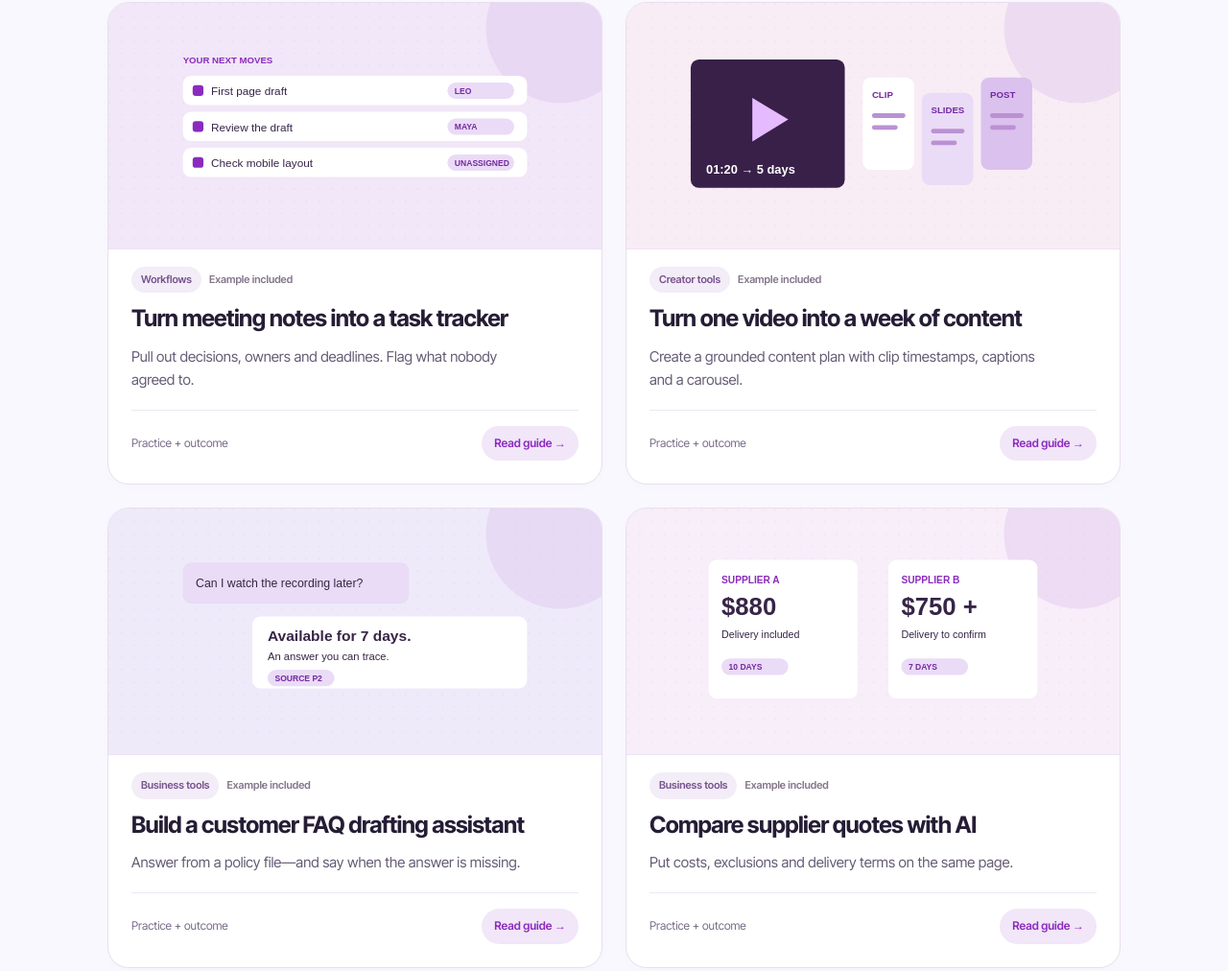
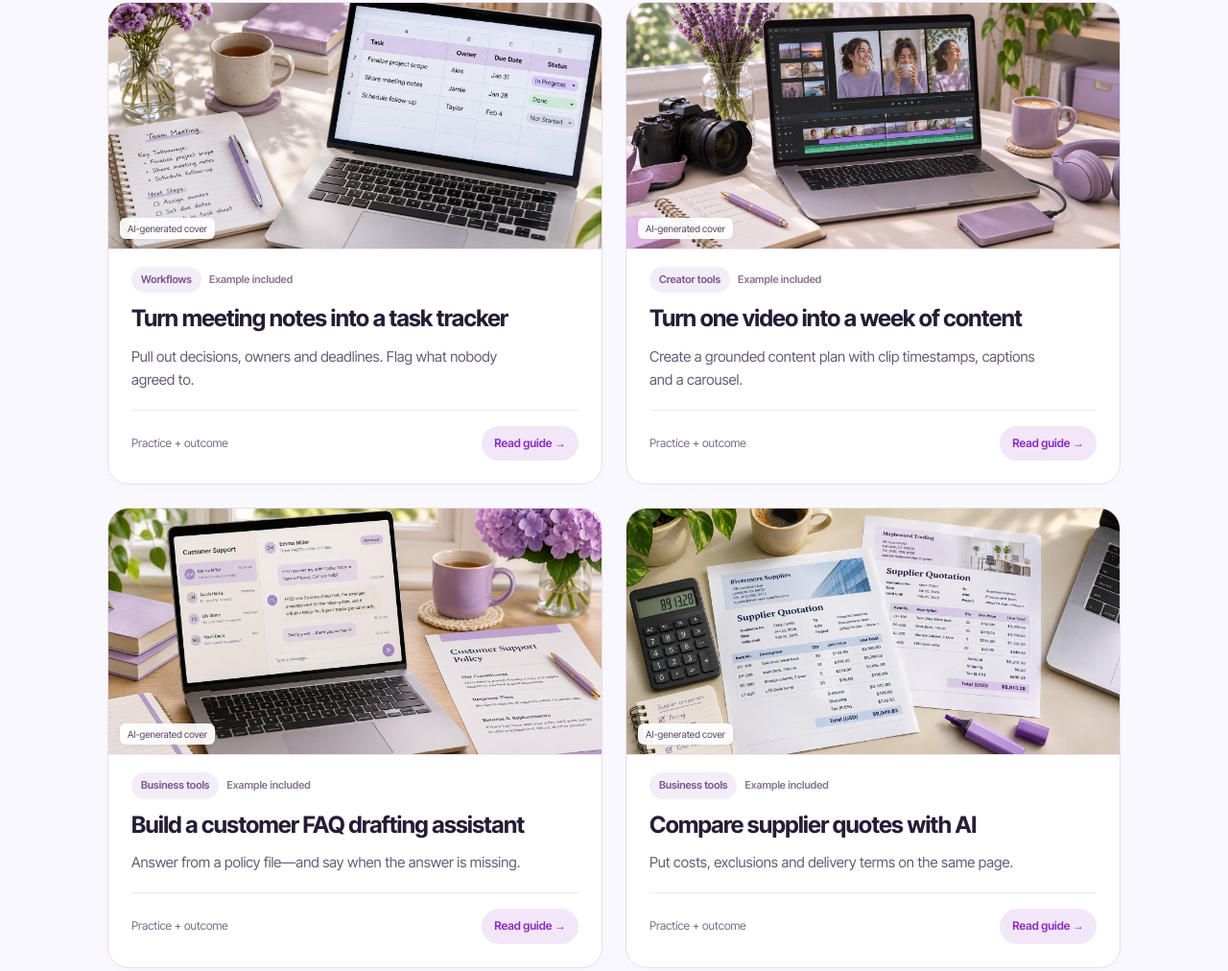
Before and after one commit to HeonHiteng/sherlyn-guide, a plain HTML site: page index.html in a window 1280 px wide. Shown: the part 910-1922 px from the top of the page at 96% size. Drawn offline with Linux system fonts and the light colour scheme.

Commit message:
Replace all guide icons with labelled photorealistic concept covers

```diff
--- a/guide-cards.css
+++ b/guide-cards.css
@@ -13,3 +13,7 @@
 #guides .card:hover .card-foot b,#guides .card:focus-visible .card-foot b{background:#681d91;color:#fff;transform:none}
 #guides .card:focus-visible{outline:3px solid #8b2bbd;outline-offset:4px}
 @media(max-width:650px){#guides .grid{grid-template-columns:minmax(0,1fr);gap:20px}#guides .card{padding:20px;border-radius:20px}#guides .guide-thumbnail{margin:-20px -20px 3px}#guides .card h3{font-size:23px}}
+
+/* Photographic covers are illustrative, not product screenshots. */
+#guides .guide-thumbnail{position:relative;background:#eee7f0}
+#guides .cover-label{position:absolute;z-index:1;bottom:10px;left:12px;padding:4px 8px;border-radius:6px;background:#ffffffed;color:#584362;font-size:10px;line-height:1.4;box-shadow:0 1px 5px #251d3510;pointer-events:none}
--- a/index.html
+++ b/index.html
@@ -11,7 +11,7 @@
 <link rel="preconnect" href="https://fonts.gstatic.com" crossorigin>
 <link href="https://fonts.googleapis.com/css2?family=Inter+Tight:wght@400;500;600;700&family=IBM+Plex+Mono:wght@400;500&display=swap" rel="stylesheet">
 <link rel="stylesheet" href="styles.css?v=featured-20261126">
-<link rel="stylesheet" href="guide-cards.css?v=20261126">
+<link rel="stylesheet" href="guide-cards.css?v=photo-covers-1">
 </head>
 <body>
   <a class="skip-link" href="#main">Skip to content</a>
@@ -53,36 +53,36 @@
         </div>
       </div>
       <div class="grid">
-<a href="guides/meeting-to-task-tracker.html" class="card card-visual"><div class="guide-thumbnail"><img src="images/meeting-to-task-tracker.svg?v=2" alt="" width="960" height="480" loading="lazy"></div><div class="tags"><span class="chip">Workflows</span><span class="chip">Example included</span></div><h3>Turn meeting notes into a task tracker</h3><p>Pull out decisions, owners and deadlines. Flag what nobody agreed to.</p><div class="card-foot"><span>Practice + outcome</span><b>Read guide →</b></div></a>
-<a href="guides/video-to-content-week.html" class="card card-visual"><div class="guide-thumbnail"><img src="images/video-to-content-week.svg?v=2" alt="" width="960" height="480" loading="lazy"></div><div class="tags"><span class="chip">Creator tools</span><span class="chip">Example included</span></div><h3>Turn one video into a week of content</h3><p>Create a grounded content plan with clip timestamps, captions and a carousel.</p><div class="card-foot"><span>Practice + outcome</span><b>Read guide →</b></div></a>
-<a href="guides/customer-faq-assistant.html" class="card card-visual"><div class="guide-thumbnail"><img src="images/customer-faq-assistant.svg?v=2" alt="" width="960" height="480" loading="lazy"></div><div class="tags"><span class="chip">Business tools</span><span class="chip">Example included</span></div><h3>Build a customer FAQ drafting assistant</h3><p>Answer from a policy file—and say when the answer is missing.</p><div class="card-foot"><span>Practice + outcome</span><b>Read guide →</b></div></a>
-<a href="guides/compare-supplier-quotes.html" class="card card-visual"><div class="guide-thumbnail"><img src="images/compare-supplier-quotes.svg?v=2" alt="" width="960" height="480" loading="lazy"></div><div class="tags"><span class="chip">Business tools</span><span class="chip">Example included</span></div><h3>Compare supplier quotes with AI</h3><p>Put costs, exclusions and delivery terms on the same page.</p><div class="card-foot"><span>Practice + outcome</span><b>Read guide →</b></div></a>
-<a href="guides/clean-a-messy-spreadsheet.html" class="card card-visual"><div class="guide-thumbnail"><img src="images/clean-a-messy-spreadsheet.svg?v=2" alt="" width="960" height="480" loading="lazy"></div><div class="tags"><span class="chip">Data skills</span><span class="chip">Example included</span></div><h3>Clean a messy spreadsheet with AI</h3><p>Standardise safe fields, isolate ambiguous dates and keep a change log.</p><div class="card-foot"><span>Practice + outcome</span><b>Read guide →</b></div></a>
-<a href="guides/weekly-research-digest.html" class="card card-visual"><div class="guide-thumbnail"><img src="images/weekly-research-digest.svg?v=2" alt="" width="960" height="480" loading="lazy"></div><div class="tags"><span class="chip">Research</span><span class="chip">Example included</span></div><h3>Create a weekly research digest</h3><p>Turn a small reading list into a dated, source-linked briefing.</p><div class="card-foot"><span>Practice + outcome</span><b>Read guide →</b></div></a>
-<a href="guides/reusable-ai-project-brief.html" class="card card-visual"><div class="guide-thumbnail"><img src="images/reusable-ai-project-brief.svg?v=2" alt="" width="960" height="480" loading="lazy"></div><div class="tags"><span class="chip">Creative coding</span><span class="chip">Example included</span></div><h3>Write an AI project brief you can actually test</h3><p>Turn an app idea into a build specification and acceptance checklist.</p><div class="card-foot"><span>Practice + outcome</span><b>Read guide →</b></div></a>
-<a href="guides/customer-feedback-priorities.html" class="card card-visual"><div class="guide-thumbnail"><img src="images/customer-feedback-priorities.svg?v=2" alt="" width="960" height="480" loading="lazy"></div><div class="tags"><span class="chip">Business tools</span><span class="chip">Example included</span></div><h3>Turn customer feedback into a priority list</h3><p>Count unique reports, preserve evidence and separate frequency from impact.</p><div class="card-foot"><span>Practice + outcome</span><b>Read guide →</b></div></a>
-<a href="guides/receipts-to-expense-tracker.html" class="card card-visual"><div class="guide-thumbnail"><img src="images/receipts-to-expense-tracker.svg?v=3" alt="" width="960" height="480" loading="lazy"></div><div class="tags"><span class="chip">Automation</span><span class="chip">Intermediate</span></div><h3>Turn receipts into an expense tracker</h3><p>Extract receipt details, check the numbers, and save them to Google Sheets.</p><div class="card-foot"><span>Steps + examples</span><b>Read guide →</b></div></a>
-<a href="guides/ai-email-draft-assistant.html" class="card card-visual"><div class="guide-thumbnail"><img src="images/ai-email-draft-assistant.svg?v=3" alt="" width="960" height="480" loading="lazy"></div><div class="tags"><span class="chip">AI workflows</span><span class="chip">Intermediate</span></div><h3>Build an AI email draft assistant</h3><p>Turn an incoming email into a Gmail draft you review before sending.</p><div class="card-foot"><span>Steps + examples</span><b>Read guide →</b></div></a>
-<a href="guides/research-your-own-documents.html" class="card card-visual"><div class="guide-thumbnail"><img src="images/research-your-own-documents.svg?v=3" alt="" width="960" height="480" loading="lazy"></div><div class="tags"><span class="chip">Research</span><span class="chip">Intermediate</span></div><h3>Build a research assistant for your documents</h3><p>Compare documents, trace claims to sources, and find what is missing.</p><div class="card-foot"><span>Steps + examples</span><b>Read guide →</b></div></a>
-<a href="guides/content-analytics-dashboard.html" class="card card-visual"><div class="guide-thumbnail"><img src="images/content-analytics-dashboard.svg?v=3" alt="" width="960" height="480" loading="lazy"></div><div class="tags"><span class="chip">Creator tools</span><span class="chip">Intermediate</span></div><h3>Turn content analytics into a dashboard</h3><p>Find which posts earn saves and shares—not just views.</p><div class="card-foot"><span>Steps + examples</span><b>Read guide →</b></div></a>
-<a href="guides/brand-enquiry-tracker.html" class="card card-visual"><div class="guide-thumbnail"><img src="images/brand-enquiry-tracker.svg?v=3" alt="" width="960" height="480" loading="lazy"></div><div class="tags"><span class="chip">Creator tools</span><span class="chip">Intermediate</span></div><h3>Build a brand-enquiry tracker</h3><p>Collect enquiries in one place and draft replies without losing the details.</p><div class="card-foot"><span>Steps + examples</span><b>Read guide →</b></div></a>
-<a href="guides/build-an-interactive-calculator.html" class="card card-visual"><div class="guide-thumbnail"><img src="images/build-an-interactive-calculator.svg?v=3" alt="" width="960" height="480" loading="lazy"></div><div class="tags"><span class="chip">Creative coding</span><span class="chip">Intermediate</span></div><h3>Build an interactive calculator with AI</h3><p>Create a project estimate calculator with clear maths and a shareable link.</p><div class="card-foot"><span>Steps + examples</span><b>Read guide →</b></div></a>
+<a href="guides/meeting-to-task-tracker.html" class="card card-visual"><div class="guide-thumbnail"><span class="cover-label">AI-generated cover</span><img src="images/meeting-to-task-tracker-photo.jpg" alt="" width="960" height="480" loading="lazy"></div><div class="tags"><span class="chip">Workflows</span><span class="chip">Example included</span></div><h3>Turn meeting notes into a task tracker</h3><p>Pull out decisions, owners and deadlines. Flag what nobody agreed to.</p><div class="card-foot"><span>Practice + outcome</span><b>Read guide →</b></div></a>
+<a href="guides/video-to-content-week.html" class="card card-visual"><div class="guide-thumbnail"><span class="cover-label">AI-generated cover</span><img src="images/video-to-content-week-photo.jpg" alt="" width="960" height="480" loading="lazy"></div><div class="tags"><span class="chip">Creator tools</span><span class="chip">Example included</span></div><h3>Turn one video into a week of content</h3><p>Create a grounded content plan with clip timestamps, captions and a carousel.</p><div class="card-foot"><span>Practice + outcome</span><b>Read guide →</b></div></a>
+<a href="guides/customer-faq-assistant.html" class="card card-visual"><div class="guide-thumbnail"><span class="cover-label">AI-generated cover</span><img src="images/customer-faq-assistant-photo.jpg" alt="" width="960" height="480" loading="lazy"></div><div class="tags"><span class="chip">Business tools</span><span class="chip">Example included</span></div><h3>Build a customer FAQ drafting assistant</h3><p>Answer from a policy file—and say when the answer is missing.</p><div class="card-foot"><span>Practice + outcome</span><b>Read guide →</b></div></a>
+<a href="guides/compare-supplier-quotes.html" class="card card-visual"><div class="guide-thumbnail"><span class="cover-label">AI-generated cover</span><img src="images/compare-supplier-quotes-photo.jpg" alt="" width="960" height="480" loading="lazy"></div><div class="tags"><span class="chip">Business tools</span><span class="chip">Example included</span></div><h3>Compare supplier quotes with AI</h3><p>Put costs, exclusions and delivery terms on the same page.</p><div class="card-foot"><span>Practice + outcome</span><b>Read guide →</b></div></a>
+<a href="guides/clean-a-messy-spreadsheet.html" class="card card-visual"><div class="guide-thumbnail"><span class="cover-label">AI-generated cover</span><img src="images/clean-a-messy-spreadsheet-photo.jpg" alt="" width="960" height="480" loading="lazy"></div><div class="tags"><span class="chip">Data skills</span><span class="chip">Example included</span></div><h3>Clean a messy spreadsheet with AI</h3><p>Standardise safe fields, isolate ambiguous dates and keep a change log.</p><div class="card-foot"><span>Practice + outcome</span><b>Read guide →</b></div></a>
+<a href="guides/weekly-research-digest.html" class="card card-visual"><div class="guide-thumbnail"><span class="cover-label">AI-generated cover</span><img src="images/weekly-research-digest-photo.jpg" alt="" width="960" height="480" loading="lazy"></div><div class="tags"><span class="chip">Research</span><span class="chip">Example included</span></div><h3>Create a weekly research digest</h3><p>Turn a small reading list into a dated, source-linked briefing.</p><div class="card-foot"><span>Practice + outcome</span><b>Read guide →</b></div></a>
+<a href="guides/reusable-ai-project-brief.html" class="card card-visual"><div class="guide-thumbnail"><span class="cover-label">AI-generated cover</span><img src="images/reusable-ai-project-brief-photo.jpg" alt="" width="960" height="480" loading="lazy"></div><div class="tags"><span class="chip">Creative coding</span><span class="chip">Example included</span></div><h3>Write an AI project brief you can actually test</h3><p>Turn an app idea into a build specification and acceptance checklist.</p><div class="card-foot"><span>Practice + outcome</span><b>Read guide →</b></div></a>
+<a href="guides/customer-feedback-priorities.html" class="card card-visual"><div class="guide-thumbnail"><span class="cover-label">AI-generated cover</span><img src="images/customer-feedback-priorities-photo.jpg" alt="" width="960" height="480" loading="lazy"></div><div class="tags"><span class="chip">Business tools</span><span class="chip">Example included</span></div><h3>Turn customer feedback into a priority list</h3><p>Count unique reports, preserve evidence and separate frequency from impact.</p><div class="card-foot"><span>Practice + outcome</span><b>Read guide →</b></div></a>
+<a href="guides/receipts-to-expense-tracker.html" class="card card-visual"><div class="guide-thumbnail"><span class="cover-label">AI-generated cover</span><img src="images/receipts-to-expense-tracker-photo.jpg" alt="" width="960" height="480" loading="lazy"></div><div class="tags"><span class="chip">Automation</span><span class="chip">Intermediate</span></div><h3>Turn receipts into an expense tracker</h3><p>Extract receipt details, check the numbers, and save them to Google Sheets.</p><div class="card-foot"><span>Steps + examples</span><b>Read guide →</b></div></a>
+<a href="guides/ai-email-draft-assistant.html" class="card card-visual"><div class="guide-thumbnail"><span class="cover-label">AI-generated cover</span><img src="images/ai-email-draft-assistant-photo.jpg" alt="" width="960" height="480" loading="lazy"></div><div class="tags"><span class="chip">AI workflows</span><span class="chip">Intermediate</span></div><h3>Build an AI email draft assistant</h3><p>Turn an incoming email into a Gmail draft you review before sending.</p><div class="card-foot"><span>Steps + examples</span><b>Read guide →</b></div></a>
+<a href="guides/research-your-own-documents.html" class="card card-visual"><div class="guide-thumbnail"><span class="cover-label">AI-generated cover</span><img src="images/research-your-own-documents-photo.jpg" alt="" width="960" height="480" loading="lazy"></div><div class="tags"><span class="chip">Research</span><span class="chip">Intermediate</span></div><h3>Build a research assistant for your documents</h3><p>Compare documents, trace claims to sources, and find what is missing.</p><div class="card-foot"><span>Steps + examples</span><b>Read guide →</b></div></a>
+<a href="guides/content-analytics-dashboard.html" class="card card-visual"><div class="guide-thumbnail"><span class="cover-label">AI-generated cover</span><img src="images/content-analytics-dashboard-photo.jpg" alt="" width="960" height="480" loading="lazy"></div><div class="tags"><span class="chip">Creator tools</span><span class="chip">Intermediate</span></div><h3>Turn content analytics into a dashboard</h3><p>Find which posts earn saves and shares—not just views.</p><div class="card-foot"><span>Steps + examples</span><b>Read guide →</b></div></a>
+<a href="guides/brand-enquiry-tracker.html" class="card card-visual"><div class="guide-thumbnail"><span class="cover-label">AI-generated cover</span><img src="images/brand-enquiry-tracker-photo.jpg" alt="" width="960" height="480" loading="lazy"></div><div class="tags"><span class="chip">Creator tools</span><span class="chip">Intermediate</span></div><h3>Build a brand-enquiry tracker</h3><p>Collect enquiries in one place and draft replies without losing the details.</p><div class="card-foot"><span>Steps + examples</span><b>Read guide →</b></div></a>
+<a href="guides/build-an-interactive-calculator.html" class="card card-visual"><div class="guide-thumbnail"><span class="cover-label">AI-generated cover</span><img src="images/build-an-interactive-calculator-photo.jpg" alt="" width="960" height="480" loading="lazy"></div><div class="tags"><span class="chip">Creative coding</span><span class="chip">Intermediate</span></div><h3>Build an interactive calculator with AI</h3><p>Create a project estimate calculator with clear maths and a shareable link.</p><div class="card-foot"><span>Steps + examples</span><b>Read guide →</b></div></a>
         <a href="guides/build-a-foggy-mirror.html" class="card card-visual">
-          <div class="guide-thumbnail"><img src="images/foggy-mirror.svg?v=3" alt="" width="960" height="480" loading="lazy"></div>
+          <div class="guide-thumbnail"><span class="cover-label">AI-generated cover</span><img src="images/foggy-mirror-photo.jpg" alt="" width="960" height="480" loading="lazy"></div>
           <div class="tags"><span class="chip">Creative coding</span><span class="new">Copy-ready prompt</span></div>
           <h3>Build a foggy mirror with AI</h3>
           <p>Fog up your webcam mirror, write with your fingertip, and leave a kiss. Get the full prompt to build your own.</p>
           <div class="card-foot"><span>Prompt + tutorial</span><b>Read guide →</b></div>
         </a>
         <a href="guides/give-ai-agents-a-3d-office.html" class="card card-visual">
-          <div class="guide-thumbnail"><img src="images/hermes-office.svg?v=3" alt="" width="960" height="480" loading="lazy"></div>
+          <div class="guide-thumbnail"><span class="cover-label">AI-generated cover</span><img src="images/hermes-office-photo.jpg" alt="" width="960" height="480" loading="lazy"></div>
           <div class="tags"><span class="chip">AI agents</span><span class="chip">Local setup</span></div>
           <h3>Give your AI agents a 3D office</h3>
           <p>Give your agents a place to work. Watch their activity and check their tasks.</p>
           <div class="card-foot"><span>10 min setup</span><b>Read guide →</b></div>
         </a>
         <a href="guides/connect-whatsapp-to-claude.html" class="card card-visual">
-          <div class="guide-thumbnail"><img src="images/whatsapp-claude.svg?v=3" alt="" width="960" height="480" loading="lazy"></div>
+          <div class="guide-thumbnail"><span class="cover-label">AI-generated cover</span><img src="images/whatsapp-claude-photo.jpg" alt="" width="960" height="480" loading="lazy"></div>
           <div class="tags"><span class="chip">AI tools</span><span class="chip">Local setup</span></div>
           <h3>Connect Claude to your WhatsApp</h3>
           <p>Search your chats, catch up on conversations, and draft replies with Claude.</p>
```
Also changed, not shown: images/ai-email-draft-assistant-photo.jpg (added), images/brand-enquiry-tracker-photo.jpg (added), images/build-an-interactive-calculator-photo.jpg (added), images/clean-a-messy-spreadsheet-photo.jpg (added), images/compare-supplier-quotes-photo.jpg (added), images/content-analytics-dashboard-photo.jpg (added), images/customer-faq-assistant-photo.jpg (added), images/customer-feedback-priorities-photo.jpg (added), images/foggy-mirror-photo.jpg (added), images/hermes-office-photo.jpg (added), images/meeting-to-task-tracker-photo.jpg (added), images/receipts-to-expense-tracker-photo.jpg (added), images/research-your-own-documents-photo.jpg (added), images/reusable-ai-project-brief-photo.jpg (added), 3 more files.
